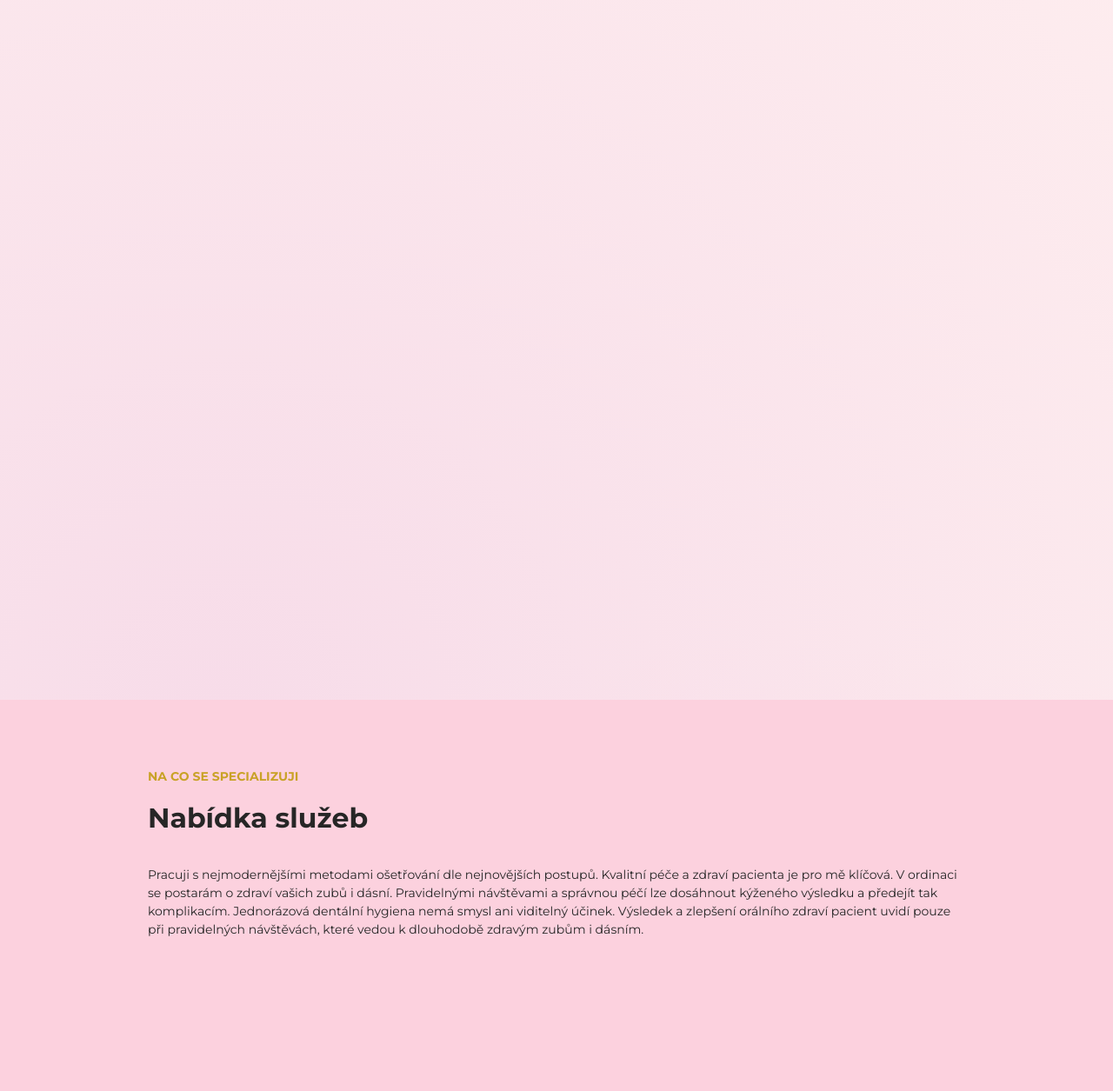
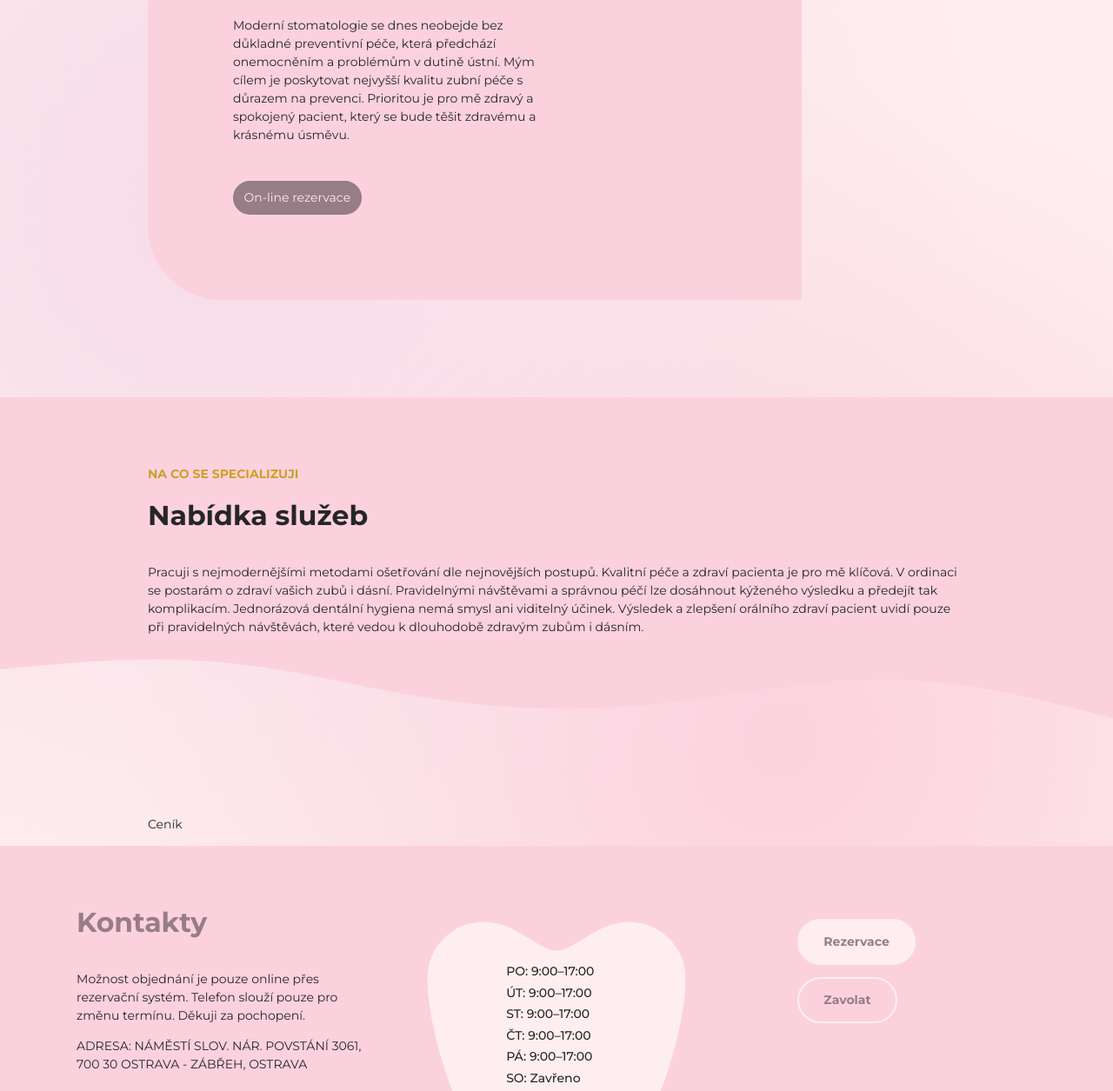
Before and after one commit to TheKvikk/dentalka_ostrava, a website built with Vite: page index.html in a window 1280 px wide. Shown: the part 374-1629 px from the top of the page at 87% size. Built offline with nearby package versions, Linux system fonts and the light colour scheme.

Commit message:
wip introduction

```diff
--- a/index.html
+++ b/index.html
@@ -61,7 +61,32 @@
     </header>
 
     <main>
-      <section id="sluzby">Služby</section>
+      <section id="sluzby">
+        <div class="container">
+          <div class="introduction-wrapper">
+            <div class="introduction">
+              <h6>Dentální hygiena Ostrava Bc. Kateřina Ďurišová</h6>
+              <h2>Zaujměte krásným, zdravým úsměvem</h2>
+
+              <p>
+                Moderní stomatologie se dnes neobejde bez důkladné preventivní
+                péče, která předchází onemocněním a problémům v dutině ústní.
+                Mým cílem je poskytovat nejvyšší kvalitu zubní péče s důrazem na
+                prevenci. Prioritou je pro mě zdravý a spokojený pacient, který
+                se bude těšit zdravému a krásnému úsměvu.
+              </p>
+
+              <a
+                class="button"
+                href="https://reservio.cz"
+                target="_blank"
+                rel="nofollow"
+                >On-line rezervace</a
+              >
+            </div>
+          </div>
+        </div>
+      </section>
 
       <section id="o-mne" class="solid-background">
         <div class="container">
@@ -81,7 +106,7 @@
         </div>
 
         <svg
-          height="6rem"
+          height="80px"
           width="100%"
           xmlns="http://www.w3.org/2000/svg"
           viewBox="0 0 1440 320"
@@ -95,7 +120,11 @@
         </svg>
       </section>
 
-      <section id="cenik">Ceník</section>
+      <section id="cenik">
+        <div class="container">
+          <p>Ceník</p>
+        </div>
+      </section>
     </main>
 
     <footer>
@@ -181,7 +210,7 @@
       </div>
 
       <svg
-        height="6rem"
+        height="80px"
         width="100%"
         xmlns="http://www.w3.org/2000/svg"
         viewBox="0 0 1440 320"
--- a/src/styles.css
+++ b/src/styles.css
@@ -198,7 +198,7 @@ p {
 
 .solid-background svg {
   position: absolute;
-  bottom: -6rem;
+  bottom: -80px;
 
   color: var(--main-color);
 
@@ -231,7 +231,7 @@ a {
 
   backdrop-filter: blur(10px);
 
-  box-shadow: 0 1px 8px rgba(0, 0, 0, 0.04);
+  box-shadow: 0 0 20px rgba(0, 0, 0, 0.1);
 }
 
 .header__layout {
@@ -316,8 +316,6 @@ nav a:not(.button):hover::before {
 }
 
 section {
-  height: 1000px;
-
   padding-top: 80px;
 }
 
@@ -360,6 +358,34 @@ h6 {
   color: var(--gold-color);
 }
 
+.introduction-wrapper {
+}
+
+.introduction {
+  padding: 7rem;
+
+  width: 100%;
+
+  background-color: var(--main-color);
+  border-bottom-left-radius: 6rem;
+}
+
+@media (min-width: 768px) {
+  .introduction {
+    width: 80%;
+  }
+}
+
+.introduction h2,
+.introduction h6,
+.introduction p {
+  max-width: 350px;
+}
+
+.introduction .button {
+  margin-top: 2rem;
+}
+
 footer .container:first-of-type {
   padding-top: 5rem;
 
@@ -379,6 +405,7 @@ footer .container:first-of-type + svg {
   color: var(--main-color);
   transform: rotateX(180deg);
 }
+
 footer .grid {
   display: flex;
   flex-wrap: wrap;
```
